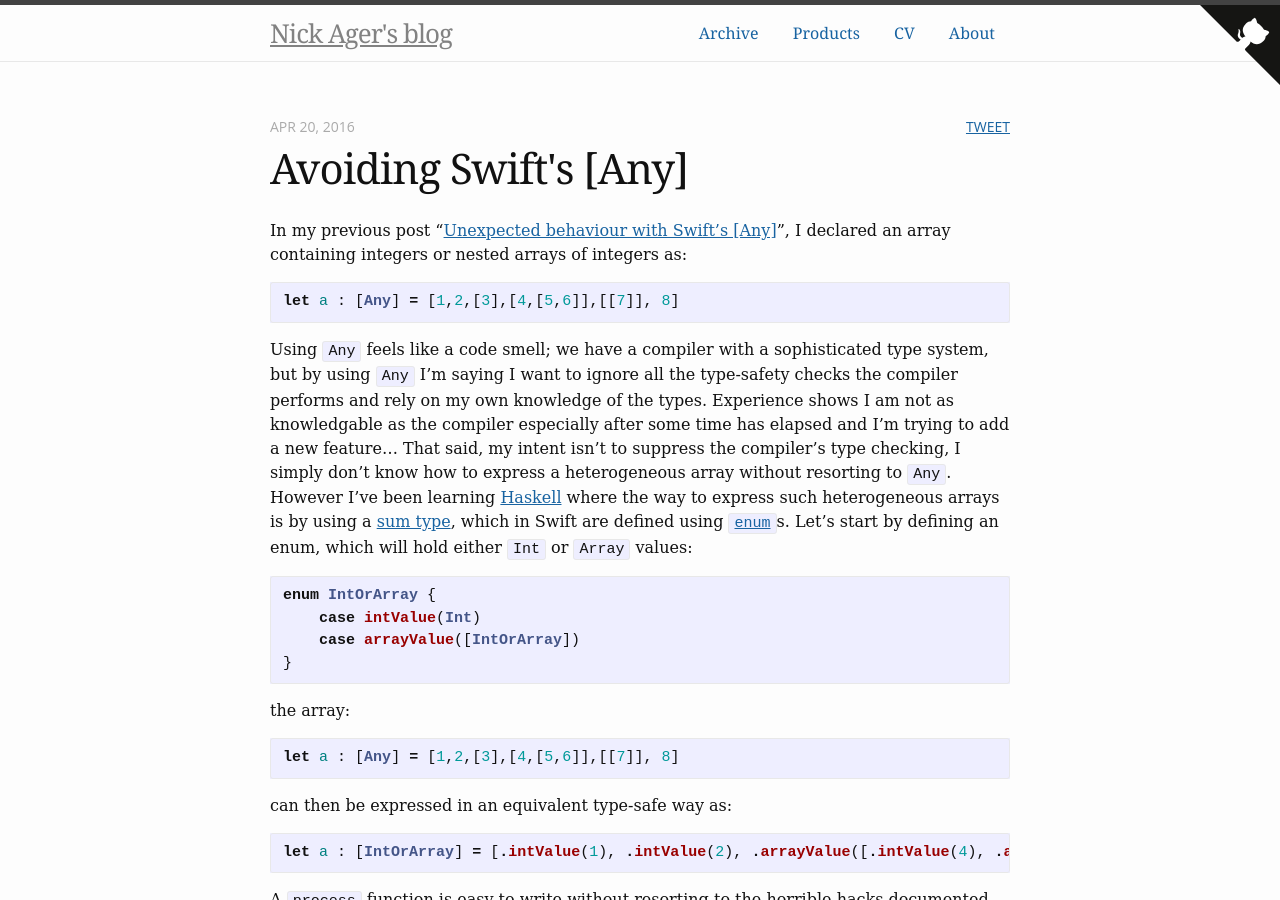
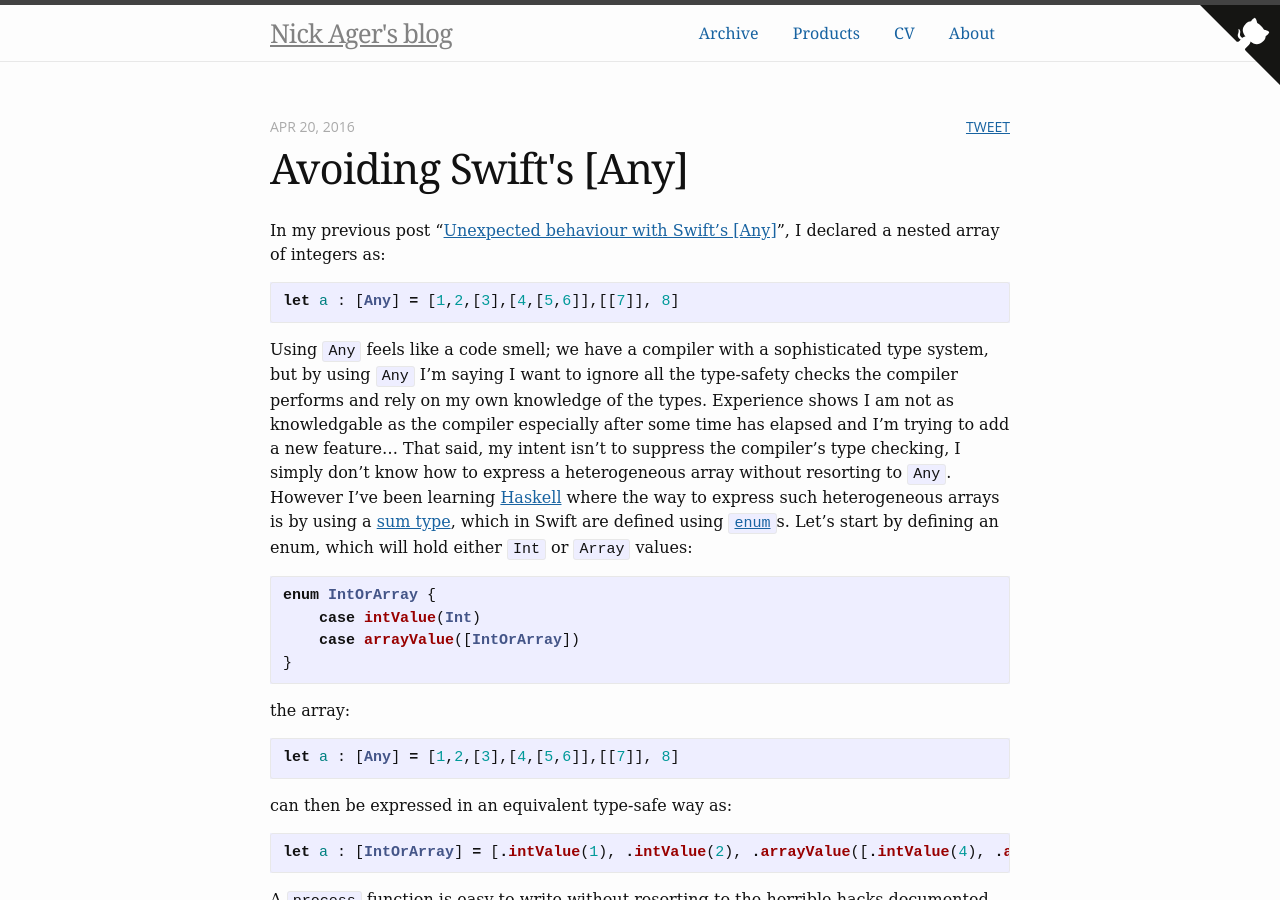
Before and after one commit to NickAger/nickager.github.io, a Jekyll site: the page built from _posts/2016-04-20-avoiding-any-arrays.md, in a window 1280 px wide and 900 px high. Built offline with Jekyll 4.4.1, drawn with Linux system fonts in a browser that asks for light colours; some web fonts are replaced; comment, search, counter and statistics services are not loaded.

Commit message:
rewording

````diff
--- a/_posts/2016-04-20-avoiding-any-arrays.md
+++ b/_posts/2016-04-20-avoiding-any-arrays.md
@@ -4,7 +4,7 @@ title: "Avoiding Swift's [Any]"
 date: 2016-04-20
 excerpt_separator: <!--more-->
 ---
-In my previous post "[Unexpected behaviour with Swift's [Any]]({% post_url 2016-04-19-swift-any-arrays %})", I declared an array containing integers or nested arrays of integers as:
+In my previous post "[Unexpected behaviour with Swift's [Any]]({% post_url 2016-04-19-swift-any-arrays %})", I declared a nested array of integers as:
 
 ```swift
 let a : [Any] = [1,2,[3],[4,[5,6]],[[7]], 8]
````
